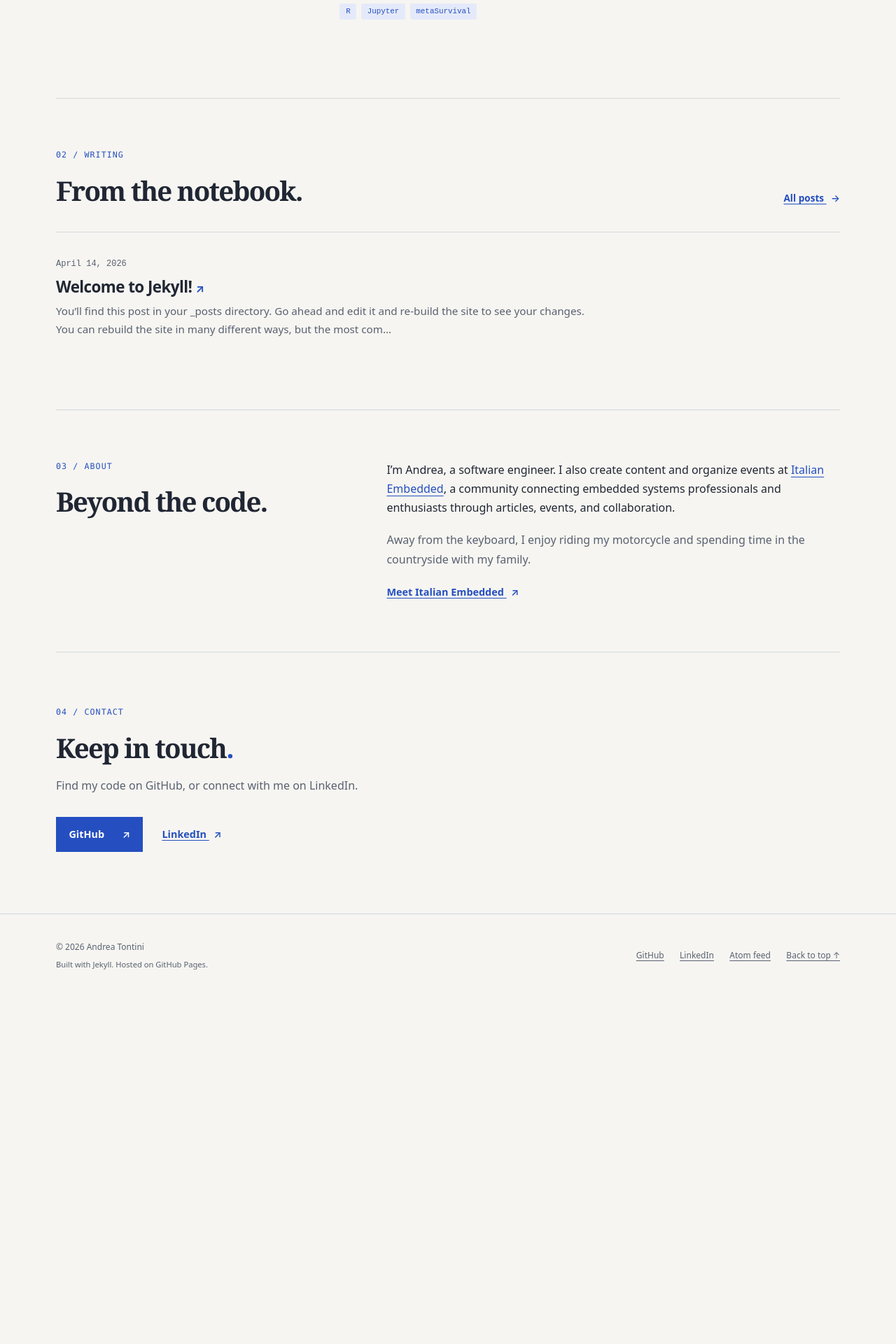
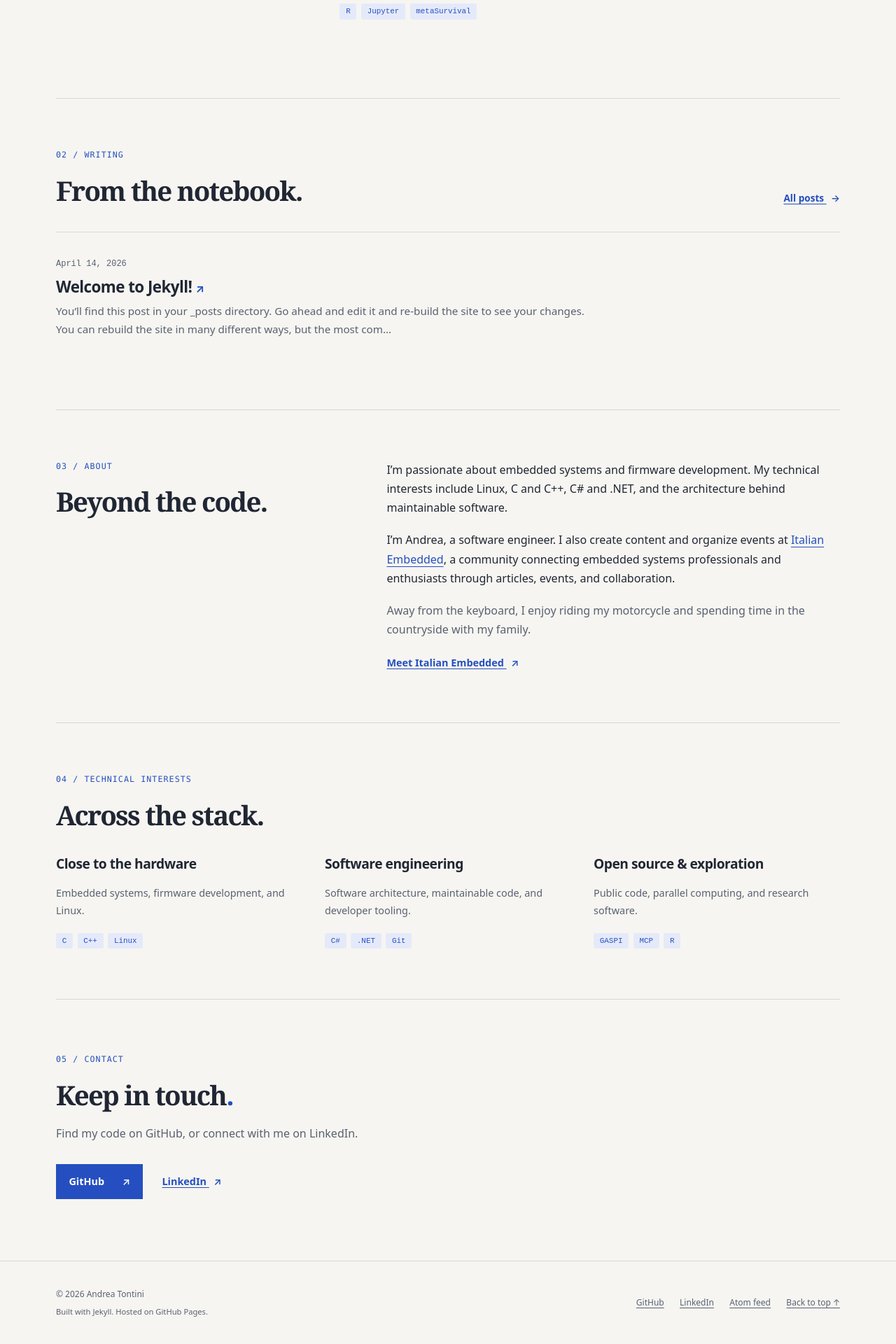
Before and after one commit to atontini/atontini.github.io, a Jekyll site: the page built from index.html, in a window 1280 px wide. Shown: the part 1628-3548 px from the top of the page at 70% size. Built offline with Jekyll 4.4.1, drawn with Linux system fonts in a browser that asks for light colours; before the commit the page ends 3052 px from its top, so only the background shows below that.

Commit message:
fix: restore technical interests without hero card

```diff
--- /dev/null
+++ b/_data/interests.yml
@@ -0,0 +1,9 @@
+- title: Close to the hardware
+  description: Embedded systems, firmware development, and Linux.
+  items: [C, C++, Linux]
+- title: Software engineering
+  description: Software architecture, maintainable code, and developer tooling.
+  items: [C#, .NET, Git]
+- title: Open source & exploration
+  description: Public code, parallel computing, and research software.
+  items: [GASPI, MCP, R]
--- a/index.html
+++ b/index.html
@@ -37,14 +37,28 @@ description: Andrea Tontini — software engineer. Selected projects, open-sourc
 <section id="about" class="section about-section" aria-labelledby="about-title">
   <div><p class="eyebrow">03 / About</p><h2 id="about-title">Beyond the code.</h2></div>
   <div class="about-copy">
+    <p>I’m passionate about embedded systems and firmware development. My technical interests include Linux, C and C++, C# and .NET, and the architecture behind maintainable software.</p>
     <p>I’m Andrea, a software engineer. I also create content and organize events at <a href="https://www.italianembedded.com">Italian Embedded</a>, a community connecting embedded systems professionals and enthusiasts through articles, events, and collaboration.</p>
     <p class="muted">Away from the keyboard, I enjoy riding my motorcycle and spending time in the countryside with my family.</p>
     <a class="text-link" href="https://www.italianembedded.com">Meet Italian Embedded <span aria-hidden="true">↗</span></a>
   </div>
 </section>
 
+<section class="section" aria-labelledby="interests-title">
+  <div class="section-heading"><div><p class="eyebrow">04 / Technical interests</p><h2 id="interests-title">Across the stack.</h2></div></div>
+  <div class="interests-grid">
+    {% for group in site.data.interests %}
+    <div class="interest-group">
+      <h3>{{ group.title | escape }}</h3>
+      <p>{{ group.description | escape }}</p>
+      <ul class="tags">{% for item in group.items %}<li>{{ item | escape }}</li>{% endfor %}</ul>
+    </div>
+    {% endfor %}
+  </div>
+</section>
+
 <section id="contact" class="section contact-section" aria-labelledby="contact-title">
-  <p class="eyebrow">04 / Contact</p><h2 id="contact-title">Keep in touch<span class="accent">.</span></h2>
+  <p class="eyebrow">05 / Contact</p><h2 id="contact-title">Keep in touch<span class="accent">.</span></h2>
   <p>Find my code on GitHub, or connect with me on LinkedIn.</p>
   <div class="hero-actions">{% for profile in site.data.profiles %}<a class="{% if forloop.first %}button{% else %}text-link{% endif %}" href="{{ profile.url }}">{{ profile.name }} <span aria-hidden="true">↗</span></a>{% endfor %}</div>
 </section>
--- a/public/css/site.css
+++ b/public/css/site.css
@@ -102,6 +102,9 @@ p { margin-bottom: 1.2rem; }
 .tags { display: flex; flex-wrap: wrap; gap: .4rem; list-style: none; padding: 0; margin: 0; }
 .tags li { background: var(--accent-soft); color: var(--accent); border-radius: 3px; padding: .2rem .55rem; font: .68rem/1.5 ui-monospace, monospace; }
 .project-card .tags { margin-top: .25rem; }
+.interests-grid { display: grid; grid-template-columns: repeat(3, minmax(0, 1fr)); gap: 2rem; }
+.interest-group { min-width: 0; }
+.interest-group p { color: var(--muted); font-size: .9rem; }
 .post-list { list-style: none; padding: 0; margin: 0; }
 .post-list li { border-top: 1px solid var(--line); padding: 1.8rem 0; }
 .post-list time { font: .75rem/1.7 ui-monospace, monospace; color: var(--muted); }
@@ -180,6 +183,7 @@ p { margin-bottom: 1.2rem; }
   .section { padding-block: 3rem; }
   .about-section { grid-template-columns: 1fr; gap: .7rem; }
   .section-heading { align-items: flex-start; flex-direction: column; gap: 1rem; margin-bottom: 1.8rem; }
+  .interests-grid { grid-template-columns: 1fr; }
   .project-card { grid-template-columns: 1fr; gap: .5rem; padding-block: 2rem; }
   .project-card h3, .project-card p, .project-card .tags { grid-column: 1; }
   .project-card h3 { grid-row: auto; }
```
Also changed, not shown: README.md.
